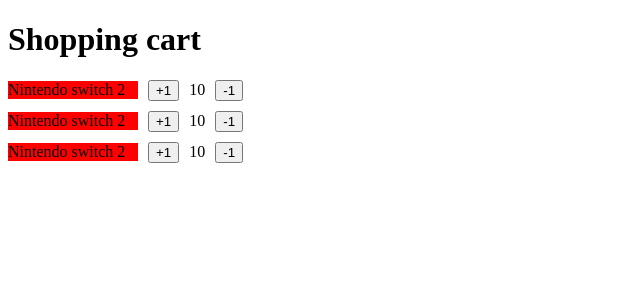
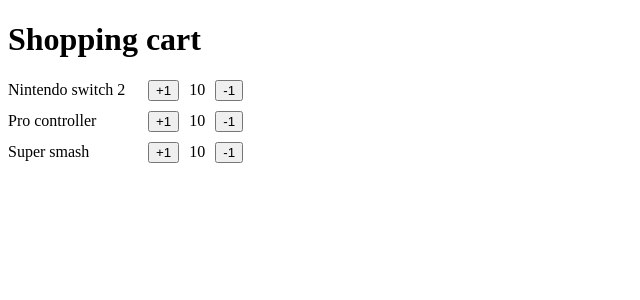
Before and after one commit to david-vargas98/reactFirstSteps, a React (Vite) app: page / in a window 1280 px wide. Shown: the top 300 px of the page, without its empty margins (0-640 px from the left). Built offline with nearby package versions, Linux system fonts and the light colour scheme.

Commit message:
feat: props challenge.
Receiving props into the component by using an interface and destructuring 'name' to get only that property.

```diff
--- a/src/shopping-cart/ItemCounter.tsx
+++ b/src/shopping-cart/ItemCounter.tsx
@@ -1,4 +1,9 @@
-export const ItemCounter = () => {
+// challenge: create an interface to receive the props and use it into the component to display name
+interface Props {
+    name: string;
+}
+
+export const ItemCounter = ({name}: Props)=> {
     return (
         <section style={{
             display: 'flex',
@@ -7,10 +12,9 @@
             marginTop: 10
         }}>
             <span style={{
-                backgroundColor: 'red',
                 width: 130
             }}>
-                Nintendo switch 2
+                {name}
             </span>
             <button>+1</button>
             <span>10</span>
```
